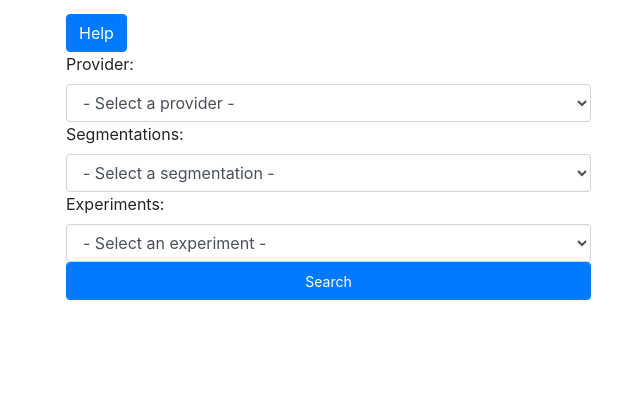
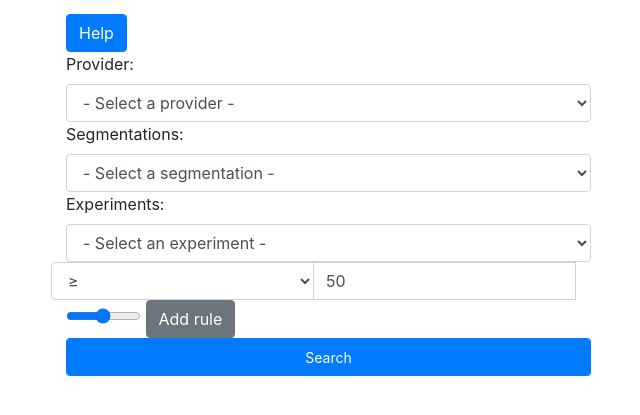
Before and after one commit to databio/episb-hub, a Flask app: page / in a window 1280 px wide, after a click on "Segmentation filter". Shown: the part 270-685 px from the top of the page, without its empty margins (34-674 px from the left). Run offline with Flask 2, Linux system fonts and the light colour scheme; some libraries are stand-ins or nearby versions.

Commit message:
#4 - Fix drill down into experiments and add back slider/filter rule elements to html

```diff
--- a/main.py
+++ b/main.py
@@ -227,8 +227,9 @@ def render_segmentation_dropdown():
         exps = get_experiments_by_segmentation_name(providerUrl,segmName)
       if request.form.has_key("experiment_name"):
         e = request.form.get("experiment_name").split('!')
-        if len(s)>2:
-          expName = s[2]
+        if len(e)>2:
+          segmName = e[1]
+          expName = e[2]
     return render_template("home.html",
                              show_segmentations=True,
                              provider_res=session['providers'],
--- a/templates/home.html
+++ b/templates/home.html
@@ -27,7 +27,7 @@
     </button>
     <form method="POST" action="/get" class="from-inline">
     <div class="row">
-			<div class="form-group col-md-4">
+	  <div class="form-group col-md-4">
         <label for="chrom">Chromosome:</label><input type="text" name="chrom" id="chrom" class="form-control" />
       </div>
       <div class="form-group col-md-4">
@@ -94,6 +94,18 @@
               {% endfor %}
             {% endif %}
           </select>
+
+        <div class="input-group row">
+          <select name="Filter" class="form-control" style="width:20%">
+            <option value="ge">&ge;</option>
+            <option value="le">&le;</option>
+            <option value="eq">&equals;</option>
+          </select>
+          <span id="slider_value" class="form-control" style="width:20%">50</span><br>
+        </div>
+
+         <label for="regionIDs"></label><input type="range" min="1" max="100" value="50" class="slider" id="myRange" style="width:75px" onchange="show_value(this.value);">
+        <button type="button" class="btn btn-secondary">Add rule</button>
         <button class="btn btn-primary btn-sm form-control">Search</button>
       </div>
     </form>
```
